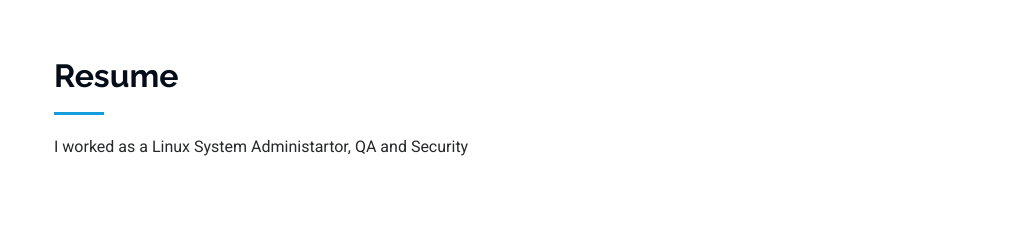
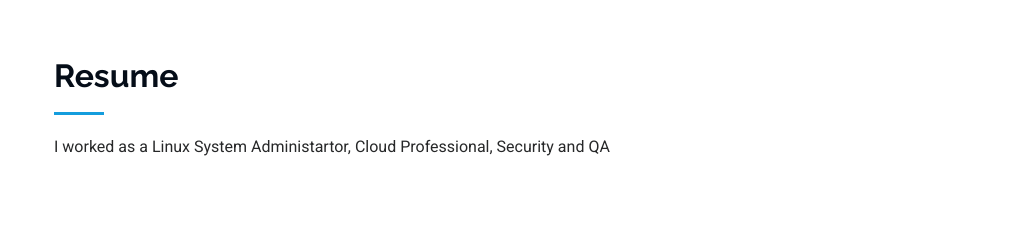
Before and after one commit to MaximBar/cv-linux, a plain HTML site: page index.html in a window 1280 px wide. Shown: the part 2820-3045 px from the top of the page, without its empty margins (258-1280 px from the left). Drawn offline with Linux system fonts and the light colour scheme.

Commit message:
Add files via upload

```diff
--- a/index.html
+++ b/index.html
@@ -338,7 +338,7 @@
       <!-- Section Title -->
       <div class="container section-title" data-aos="fade-up">
         <h2>Resume</h2>
-        <p>I worked as a Linux System Administartor, QA and Security</p>
+        <p>I worked as a Linux System Administartor, Cloud Professional, Security and QA</p>
       </div><!-- End Section Title -->
 
       <div class="container">
```
